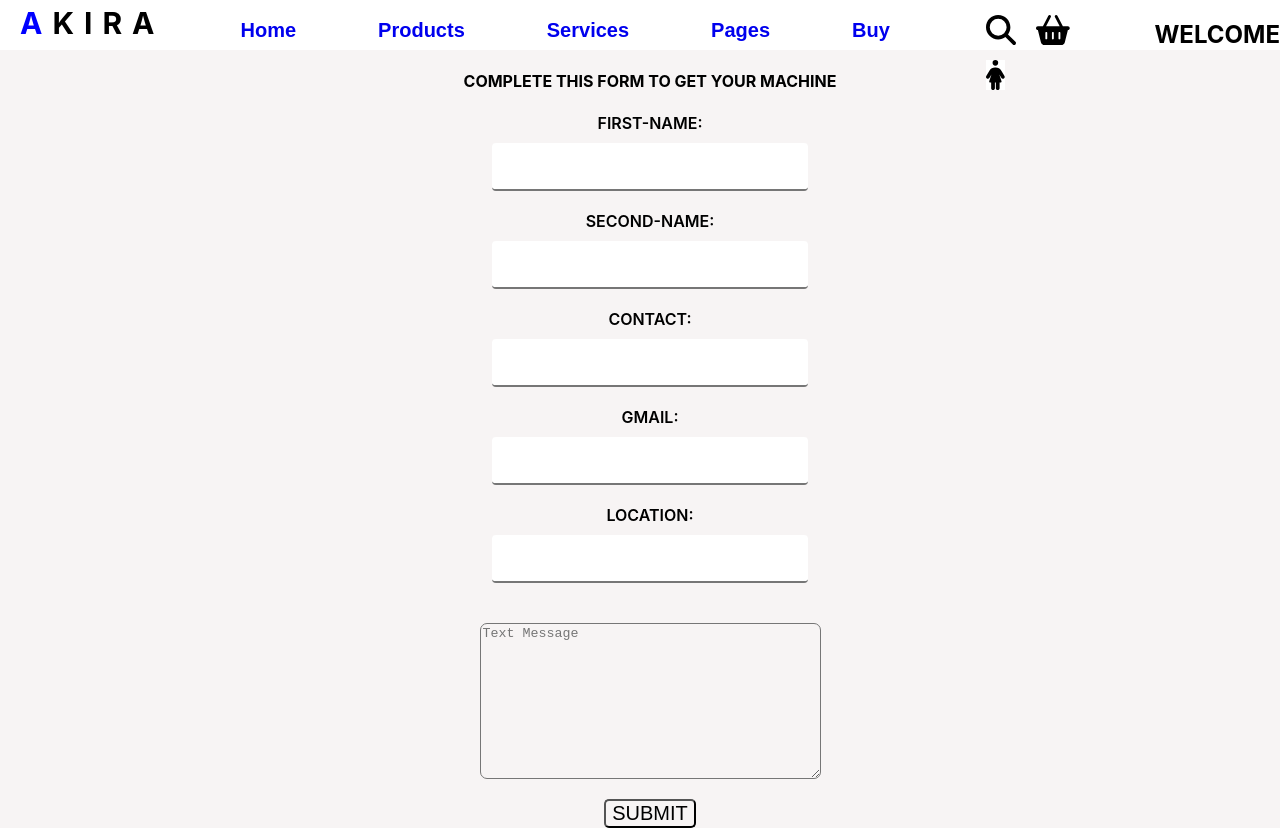
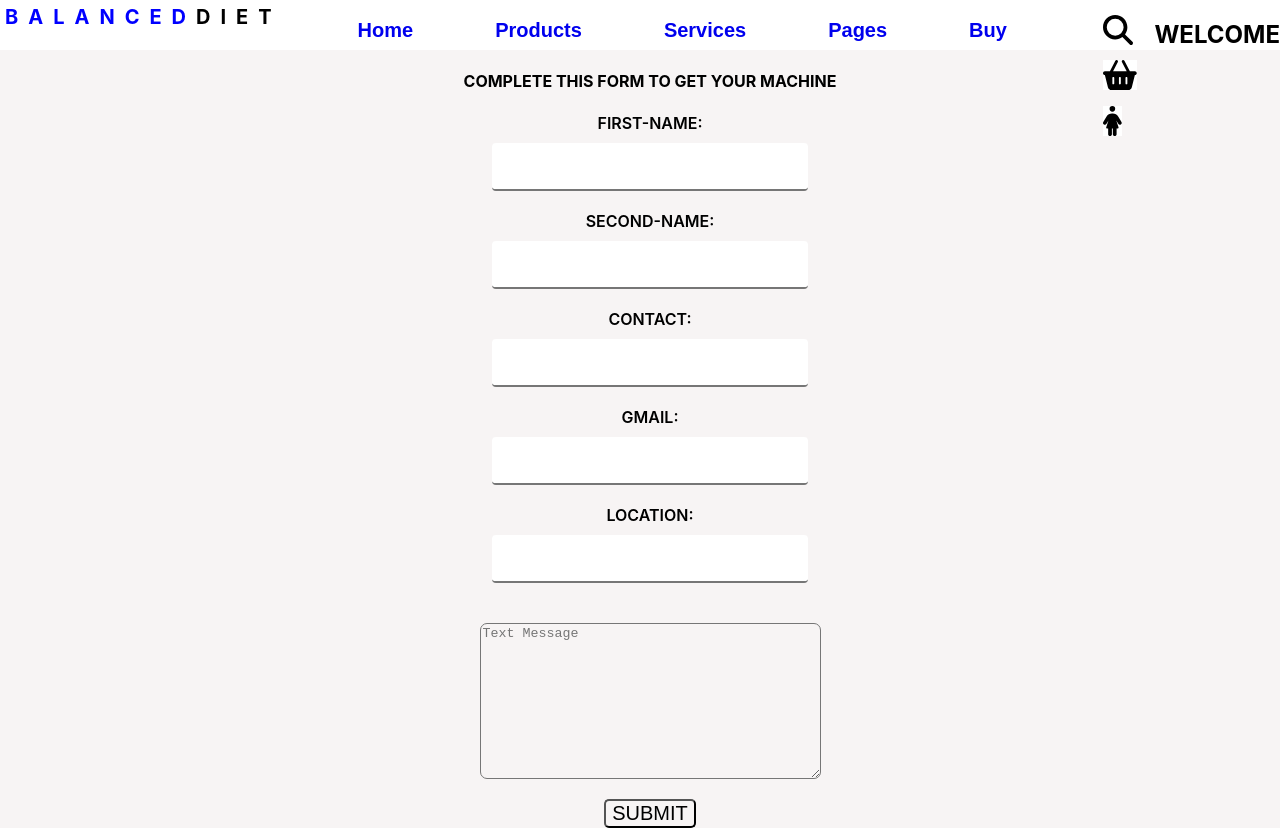
Before and after one commit to ikundabayoplacide/REACTJS-FOR-LEARNING-BALANCED-DIET, a React (Create React App) app: page /Buy in a window 1280 px wide. Built offline with nearby package versions, Linux system fonts and the light colour scheme.

Commit message:
nav changed

```diff
--- a/src/Home.css
+++ b/src/Home.css
@@ -2,12 +2,13 @@
     background-color: #F7F4F4;
 }
 .nav p{
-    font-size: 30px;
+    font-size: 20px;
     font-weight: bold;
-    margin-left: 20px;
+    margin-left: 5px;
     margin-top: 5px;
     letter-spacing: 10px;
     background-color: white;
+    font-weight: bold;
 }
 span{
     color:blue;
@@ -74,5 +75,5 @@ pra span{
 }
 .welcome{
     background-color: white;
-    margin-left: 80px;
+    margin-left: 5  0px;
 }
--- a/src/components/Layout.js
+++ b/src/components/Layout.js
@@ -9,7 +9,7 @@ function Layout({ children }) {
   return (
     <div>
       <div className='nav'>
-        <p><span>A</span>KIRA</p>
+        <p><span>BALANCED</span>DIET</p>
         {/* this is heading */}
         <button><Link to="/"className='link'>Home</Link></button>
         <button><Link to="/products" className='link'>Products</Link></button>
```
